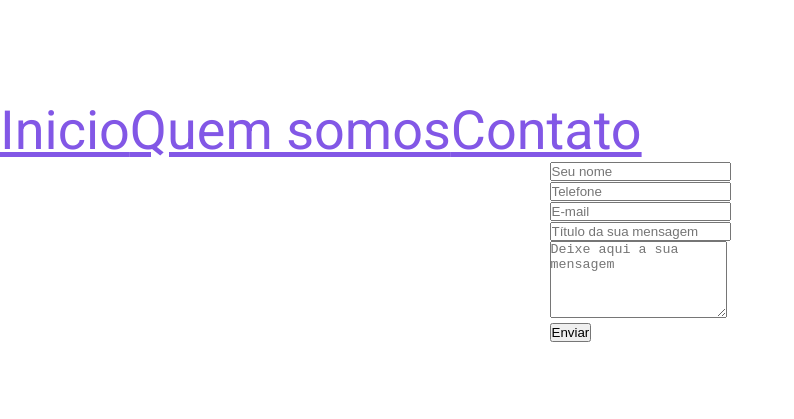
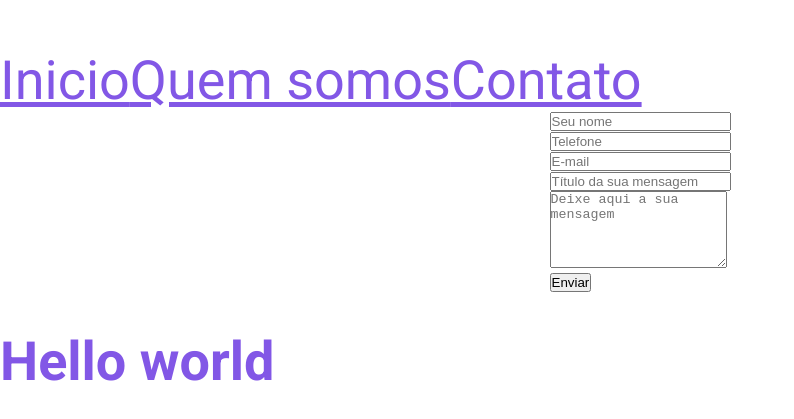
Before and after one commit to matheusfischer0/badosha-next, a Next.js app: page /contato in a window 1280 px wide. Shown: the part 199-618 px from the top of the page, without its empty margins (0-794 px from the left). Built offline with nearby package versions, Linux system fonts and the light colour scheme.

Commit message:
finish for todady

```diff
--- a/src/components/Form/Form.tsx
+++ b/src/components/Form/Form.tsx
@@ -1,4 +1,6 @@
 import Head from 'next/head'
+
+import { Container } from '../../styles/components/Form'
 
 const Form = () => {
   return (
@@ -66,6 +68,9 @@ const Form = () => {
           Enviar
         </button>
       </form>
+      <Container>
+        <h1>Hello world</h1>
+      </Container>
     </>
   )
 }
--- /dev/null
+++ b/src/styles/components/Form.ts
@@ -0,0 +1,19 @@
+import styled from 'styled-components'
+
+export const Container = styled.div`
+  width: 100vw;
+  height: 100px;
+  background-color: ${props => props.theme.colors.topbar};
+  display: flex;
+  justify-content: flex-start;
+  align-items: center;
+  flex-direction: row;
+
+  h1 {
+    font-size: 54px;
+    color: ${props => props.theme.colors.primary};
+    margin-top: 40px;
+  }
+
+
+`
```
